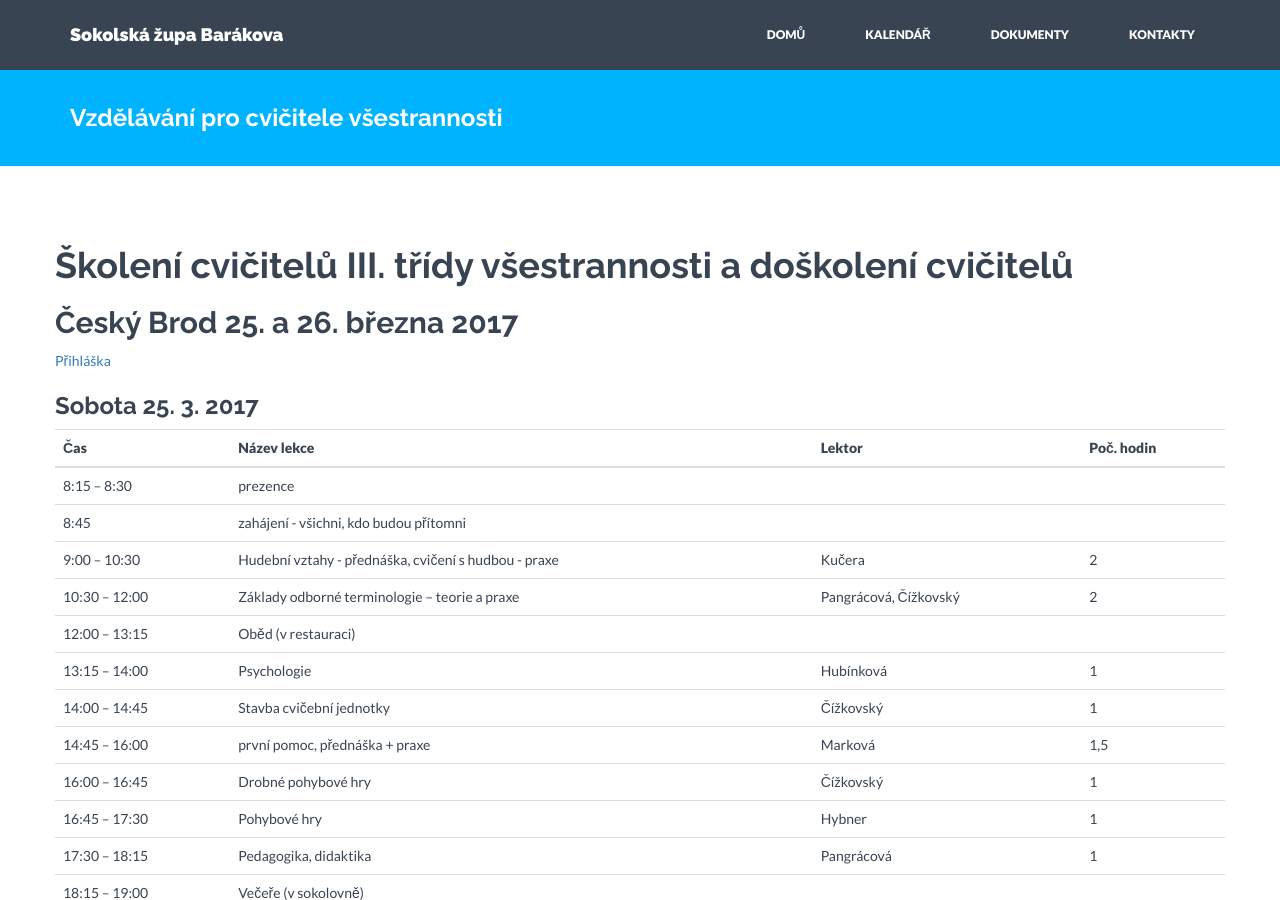
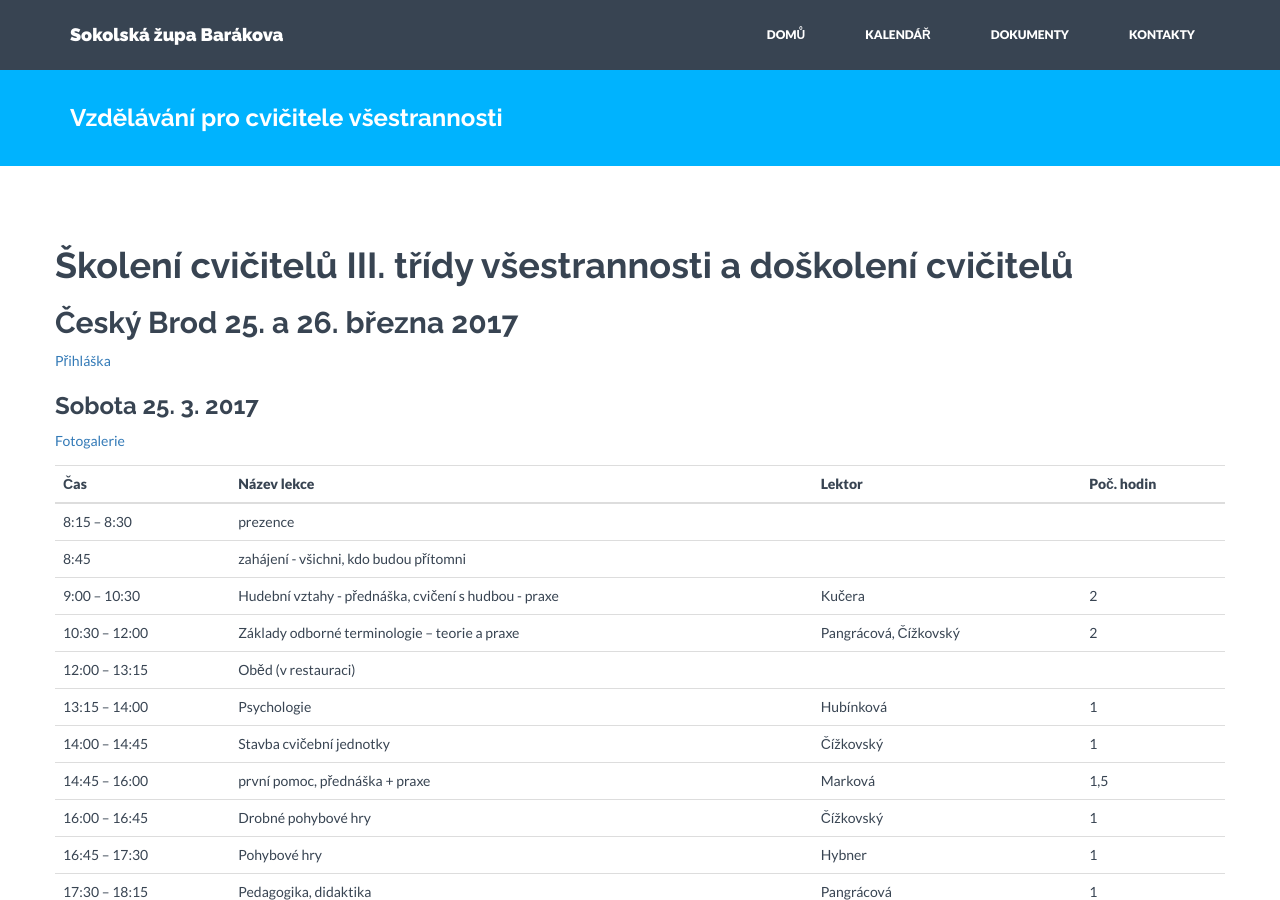
Before and after one commit to milanhybner/zbarakova.cz, a Jekyll site: the page built from ov/vzdelavani.md, in a window 1280 px wide and 900 px high. Built offline with Jekyll 4.4.1, drawn with Linux system fonts in a browser that asks for light colours; nearby versions of some CDN libraries; our own code applies the rules of GitHub Pages for plain Markdown files.

Commit message:
Přidán odkaz na fotogalerii z 1. dne školení
https://goo.gl/photos/U8CPcuuRphWWy7Qz6

```diff
--- a/ov/vzdelavani.md
+++ b/ov/vzdelavani.md
@@ -9,7 +9,10 @@ nazev: Vzdělávání pro cvičitele všestrannosti
 
 [Přihláška](https://drive.google.com/open?id=0B0w6gDorCVUkQ2hFazg1YkhLeE0)
 
+
 ### Sobota 25. 3. 2017
+
+[Fotogalerie](https://goo.gl/photos/U8CPcuuRphWWy7Qz6)
 
 |      Čas      |                     Název lekce                      |         Lektor        | Poč. hodin |
 |---------------|------------------------------------------------------|-----------------------|------------|
```
